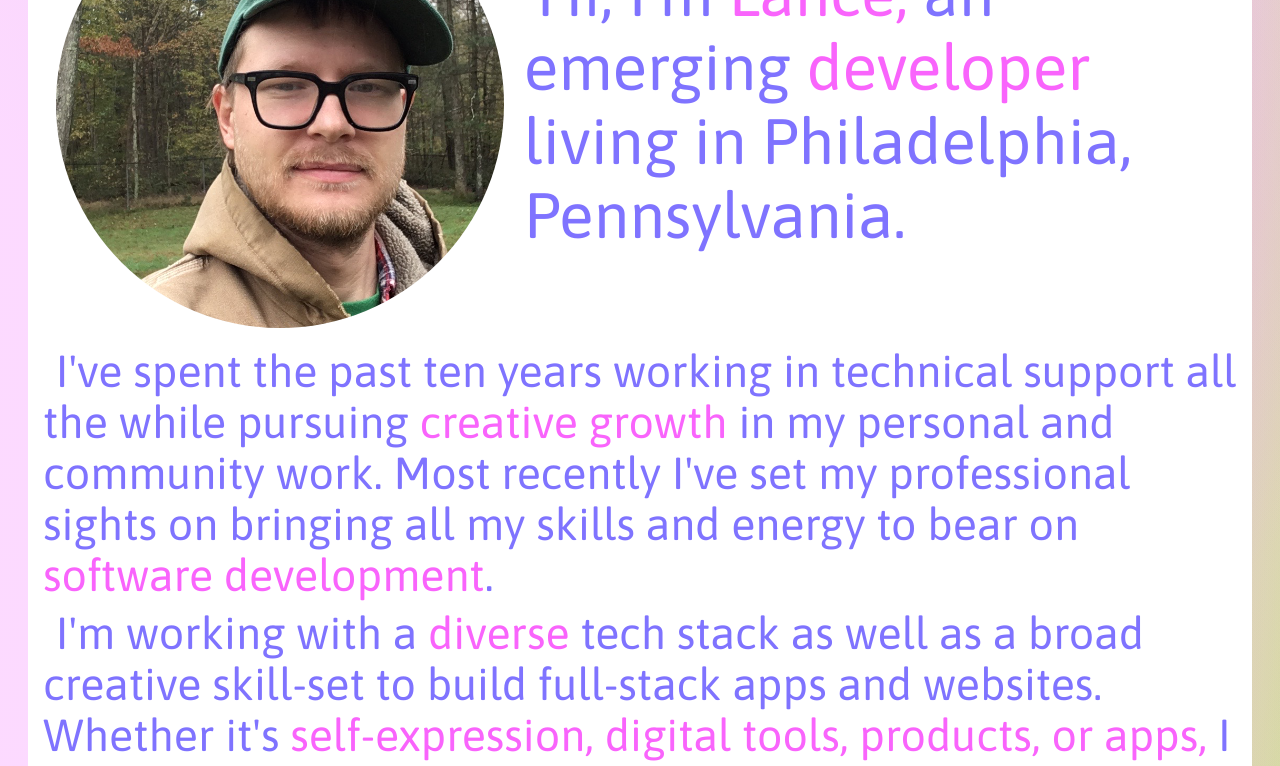
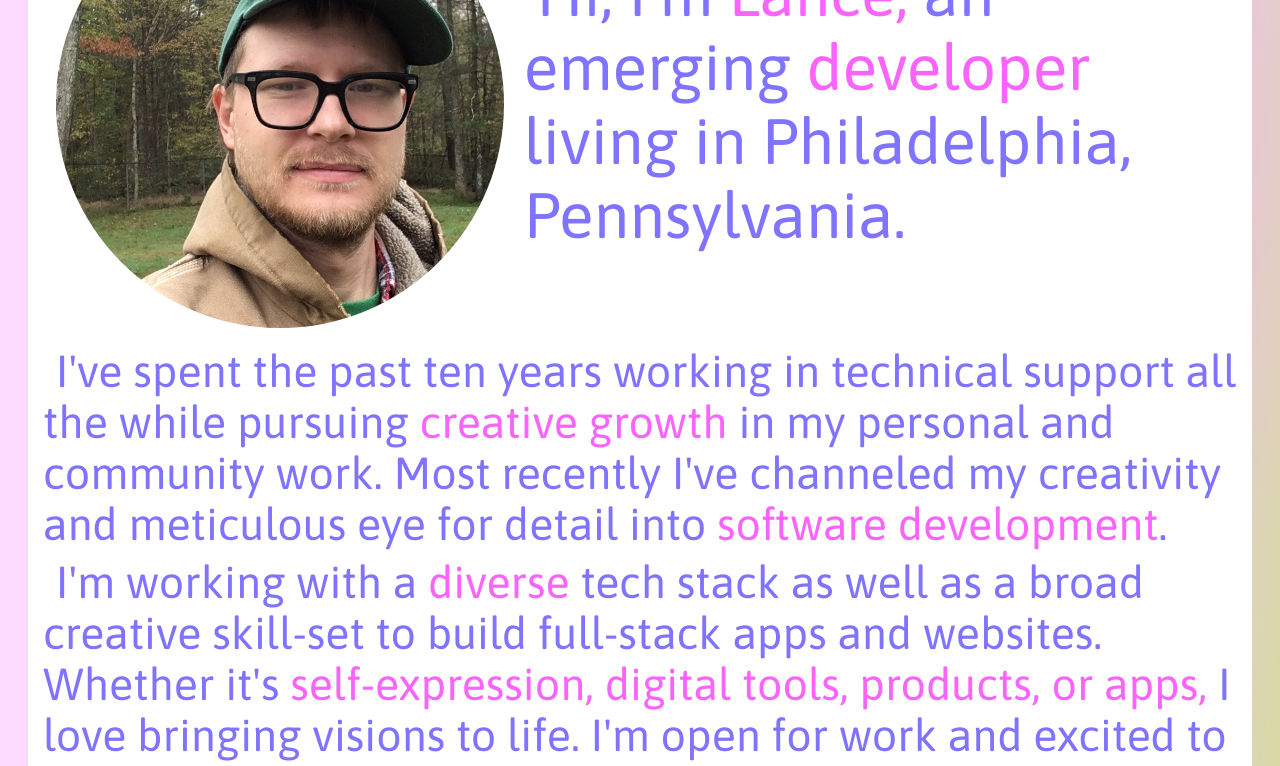
Before and after one commit to lancehsimmons/lancesimmonsdev, a React (Create React App) app: page /about-me in a window 1280 px wide. Shown: the part 424-1190 px from the top of the page. Built offline with nearby package versions, Linux system fonts and the light colour scheme.

Commit message:
updates aboutme statement

```diff
--- a/src/screens/AboutMe.jsx
+++ b/src/screens/AboutMe.jsx
@@ -18,7 +18,7 @@ export default function AboutMe() {
           </div>
           <p className='about-opener-p'>Hi, I'm <span className='red'>Lance,</span> an emerging <span className='red'>developer</span> living in Philadelphia, Pennsylvania.</p>
         </div>
-        <p className='about-body'>I've spent the past ten years working in technical support all the while pursuing <span className='red'>creative growth</span> in my personal and community work. Most recently I've set my professional sights on bringing all my skills and energy to bear on <span className='red'>software development</span>.</p>
+        <p className='about-body'>I've spent the past ten years working in technical support all the while pursuing <span className='red'>creative growth</span> in my personal and community work. Most recently I've channeled my creativity and  meticulous eye for detail into <span className='red'>software development</span>.</p>
         <p className='about-body'>I'm working with a <span className='red'>diverse</span> tech stack as well as a broad creative skill-set to build full-stack apps and websites. Whether it's <span className='red'>self-expression, digital tools, products, or apps,</span> I love bringing visions to life. I'm open for work and excited to contribute so please, <span className='red'>get in touch</span> if you'd like to inquire about working together.</p>
         <a target="_blank"
           rel="noopener noreferrer"
```
